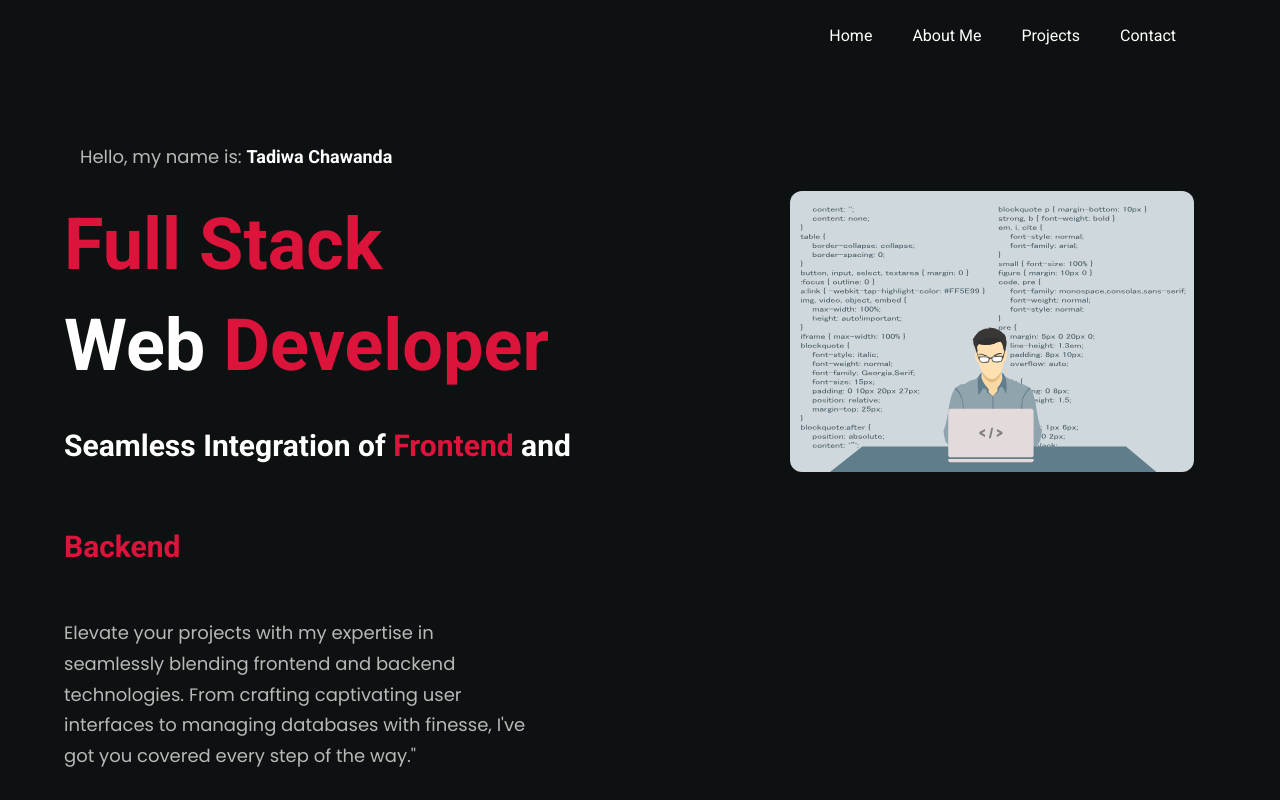
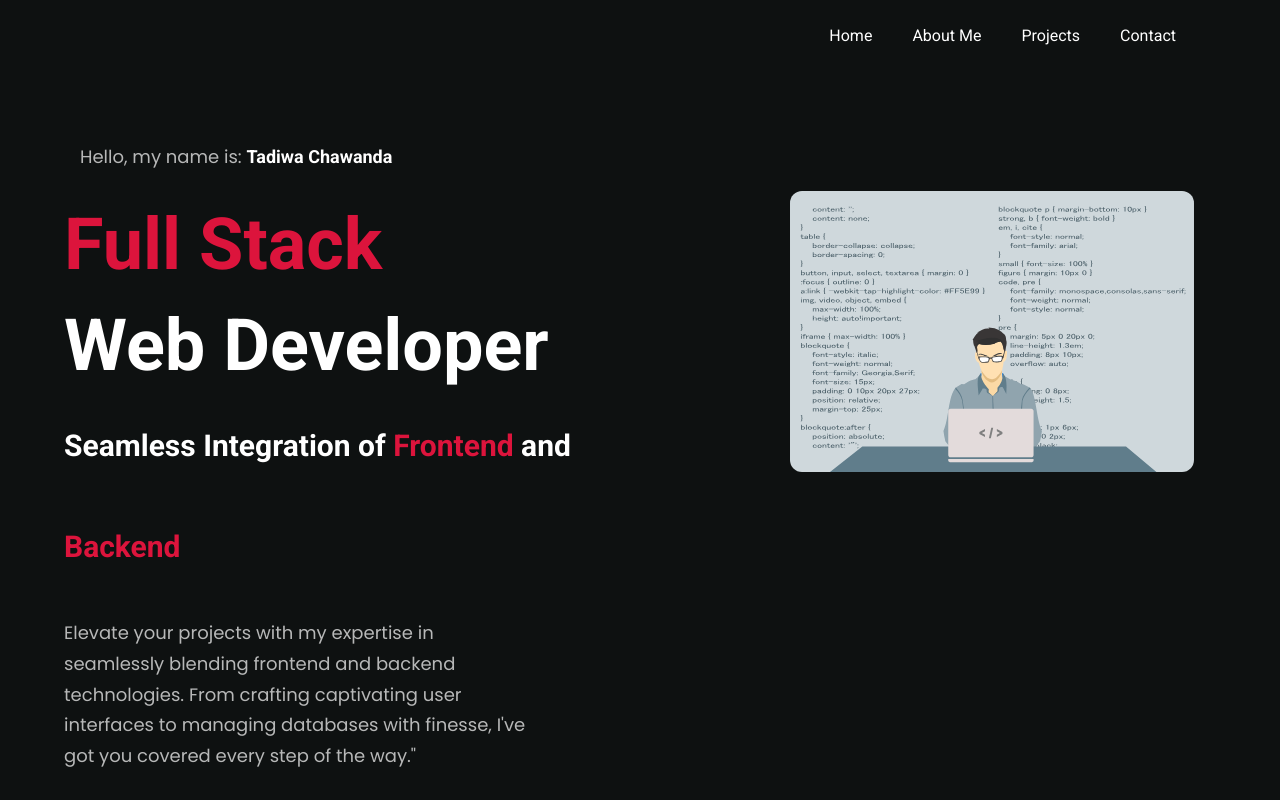
Before and after one commit to CovetingAphid3/Portfolio, a React (Vite) app in the folder frontend/: page / in a window 1280 px wide. Shown: the top 800 px of the page. Built offline with nearby package versions, Linux system fonts and the light colour scheme.

Commit message:
change font color for hero

```diff
--- a/frontend/src/components/Hero.jsx
+++ b/frontend/src/components/Hero.jsx
@@ -22,7 +22,7 @@ const Hero = () => {
                     <h1 className="flex-1 font-roboto font-semibold ss:text-[72px] text-[52px] text-white ss:leading-[100.8px] leading-[75px]">
                         <span className="text-crimson">Full Stack</span>
                         <br className="sm:block hidden" />{" "}
-                        Web{" "} <span className="text-crimson">Developer</span>
+                        Web Developer
                     </h1>
                 </div>
 
```
